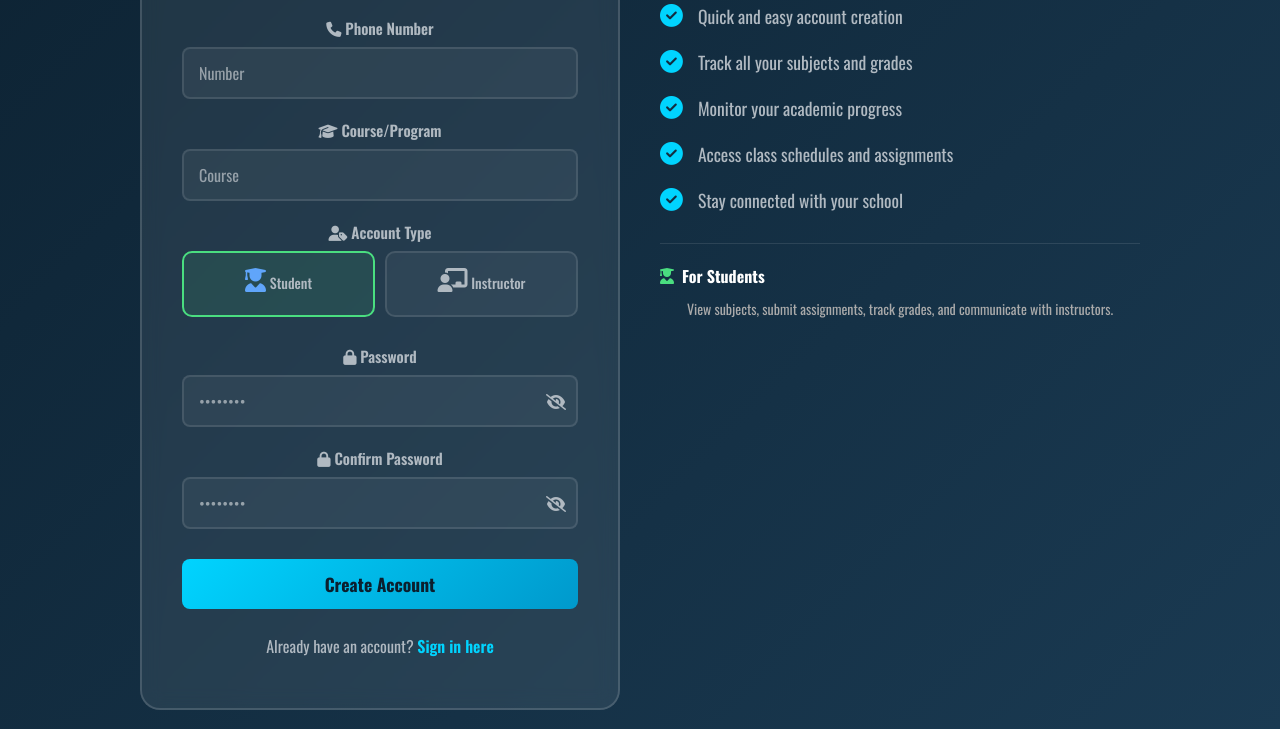
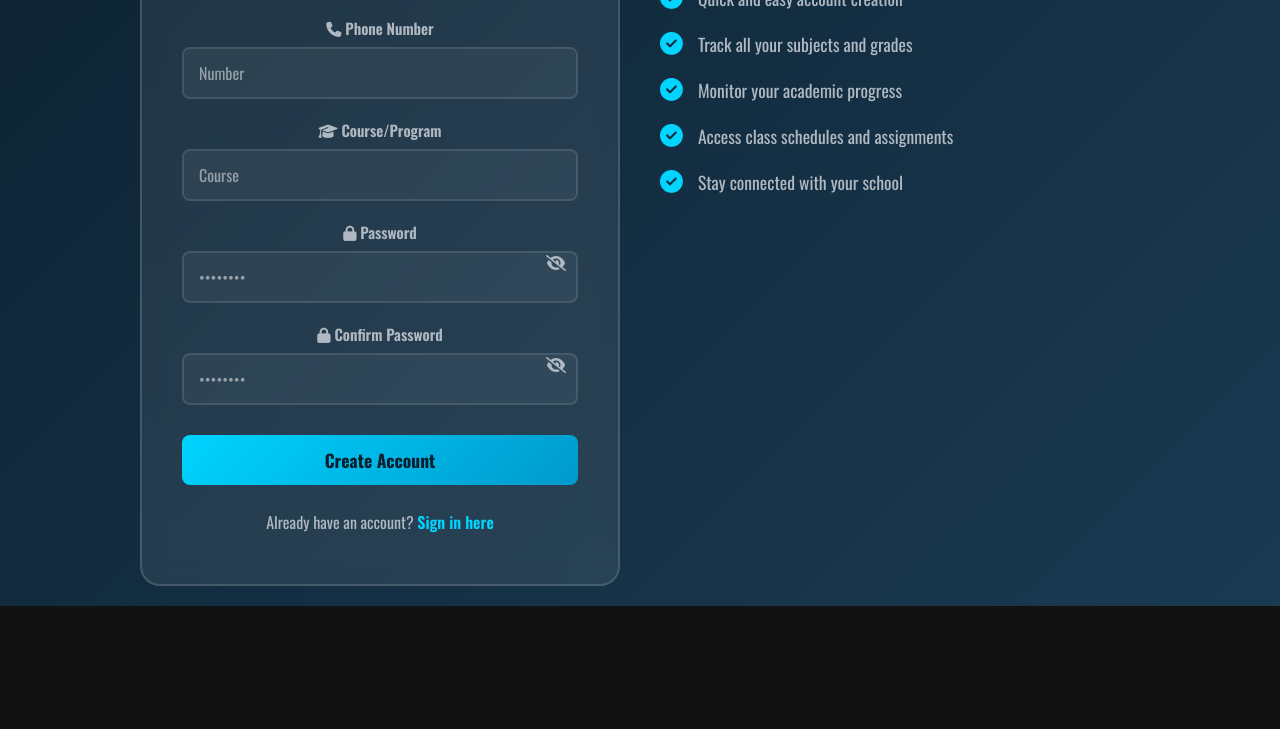
Before and after one commit to TheOnlyErich20/Group9-Syntax, a plain HTML site: page SignUp.html in a window 1280 px wide. Shown: the part 496-1225 px from the top of the page. After the commit the page ends 1102 px from the top, so only its background shows below. Drawn offline with nearby package versions, Linux system fonts and the light colour scheme.

Commit message:
Update SignUp.html

```diff
--- a/SignUp.html
+++ b/SignUp.html
@@ -67,7 +67,7 @@
               <input
                 type="email"
                 id="signupEmail"
-                placeholder="your.email@icct.edu.ph"
+                placeholder="Email"
                 required
               />
             </div>
@@ -86,43 +86,10 @@
               <input type="text" id="course" placeholder="Course" required />
             </div>
 
-            <!-- Role Selection -->
-            <div class="form-group">
-              <label><i class="fas fa-user-tag"></i> Account Type</label>
-              <div class="role-selector">
-                <label class="role-option student-role active">
-                  <input type="radio" name="role" value="student" checked />
-                  <i class="fas fa-user-graduate"></i>
-                  <span>Student</span>
-                </label>
-                <label class="role-option instructor-role">
-                  <input type="radio" name="role" value="instructor" />
-                  <i class="fas fa-chalkboard-teacher"></i>
-                  <span>Instructor</span>
-                </label>
-              </div>
-            </div>
-
-            <!-- Instructor Access Code (hidden by default) -->
-            <div class="form-group" id="accessCodeGroup" style="display: none;">
-              <label for="accessCode"
-                ><i class="fas fa-key"></i> Instructor Access Code</label
-              >
-              <input
-                type="password"
-                id="accessCode"
-                placeholder="Enter your access code"
-              />
-              <small style="color: #aaa; font-size: 12px;">
-                <i class="fas fa-info-circle"></i> Contact admin to get access code
-              </small>
-            </div>
-
             <div class="form-group">
               <label for="signupPassword"
                 ><i class="fas fa-lock"></i> Password</label
               >
-              <div class="input-wrapper">
               <input
                 type="password"
                 id="signupPassword"
@@ -133,13 +100,11 @@
                 ><i class="fas fa-eye-slash"></i
               ></span>
             </div>
-            </div>
 
             <div class="form-group">
               <label for="confirmPassword"
                 ><i class="fas fa-lock"></i> Confirm Password</label
               >
-              <div class="input-wrapper">
               <input
                 type="password"
                 id="confirmPassword"
@@ -149,7 +114,6 @@
               <span class="toggle-password" id="toggleConfirmPassword"
                 ><i class="fas fa-eye-slash"></i
               ></span>
-              </div>
             </div>
 
             <button type="submit" class="login-btn">Create Account</button>
@@ -186,117 +150,10 @@
               school
             </li>
           </ul>
-
-          <!-- Role Benefits -->
-          <div class="role-benefits">
-            <div class="student-benefits">
-              <h4><i class="fas fa-user-graduate"></i> For Students</h4>
-              <p>View subjects, submit assignments, track grades, and communicate with instructors.</p>
-            </div>
-            <div class="instructor-benefits" style="display: none;">
-              <h4><i class="fas fa-chalkboard-teacher"></i> For Instructors</h4>
-              <p>Create subjects, add tasks, upload materials, and manage student submissions.</p>
-            </div>
-          </div>
         </div>
       </div>
     </section>
 
-    <style>
-      .role-selector {
-        display: flex;
-        gap: 10px;
-        margin-top: 8px;
-      }
-
-      .role-option {
-        flex: 1;
-        display: flex;
-        flex-direction: column;
-        align-items: center;
-        padding: 15px 10px;
-        border: 2px solid rgba(255, 255, 255, 0.1);
-        border-radius: 10px;
-        cursor: pointer;
-        transition: all 0.3s ease;
-        background: rgba(255, 255, 255, 0.05);
-      }
-
-      .role-option:hover {
-        border-color: rgba(255, 255, 255, 0.3);
-        background: rgba(255, 255, 255, 0.1);
-      }
-
-      .role-option.active {
-        border-color: #4ade80;
-        background: rgba(74, 222, 128, 0.1);
-      }
-
-      .role-option input {
-        display: none;
-      }
-
-      .role-option i {
-        font-size: 24px;
-        margin-bottom: 8px;
-      }
-
-      .role-option span {
-        font-size: 14px;
-        font-weight: 500;
-      }
-
-      .student-role.active i,
-      .student-role:hover i {
-        color: #60a5fa;
-      }
-
-      .instructor-role.active i,
-      .instructor-role:hover i {
-        color: #f59e0b;
-      }
-
-      .role-benefits {
-        margin-top: 30px;
-        padding-top: 20px;
-        border-top: 1px solid rgba(255, 255, 255, 0.1);
-      }
-
-      .role-benefits h4 {
-        margin-bottom: 10px;
-        display: flex;
-        align-items: center;
-        gap: 8px;
-      }
-
-      .role-benefits h4 i {
-        color: #4ade80;
-      }
-
-      .role-benefits p {
-        font-size: 14px;
-        color: #aaa;
-        line-height: 1.6;
-      }
-
-      /* Password input wrapper styles */
-      .input-wrapper {
-        position: relative;
-        display: flex;
-        align-items: center;
-      }
-
-      .input-wrapper input {
-        padding-right: 45px !important;
-      }
-
-      .toggle-password:hover {
-        color: #4ade80;
-      }
-    </style>
-
-    <script type="module" src="supabase.js"></script>
-    <script type="module" src="firebase.js"></script>
     <script type="module" src="script.js"></script>
   </body>
 </html>
```
Lines whose indentation alone changed are shown as unchanged.
